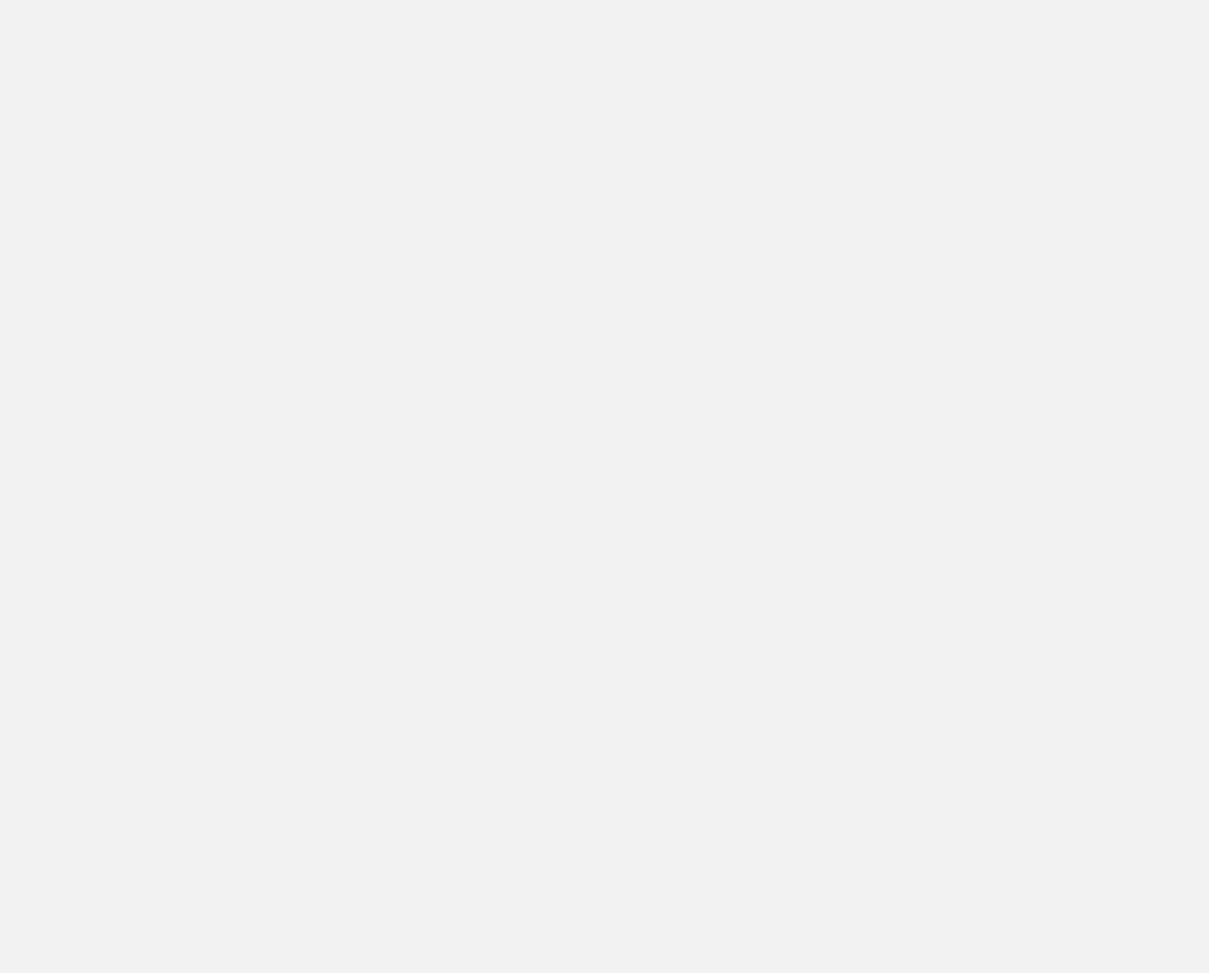
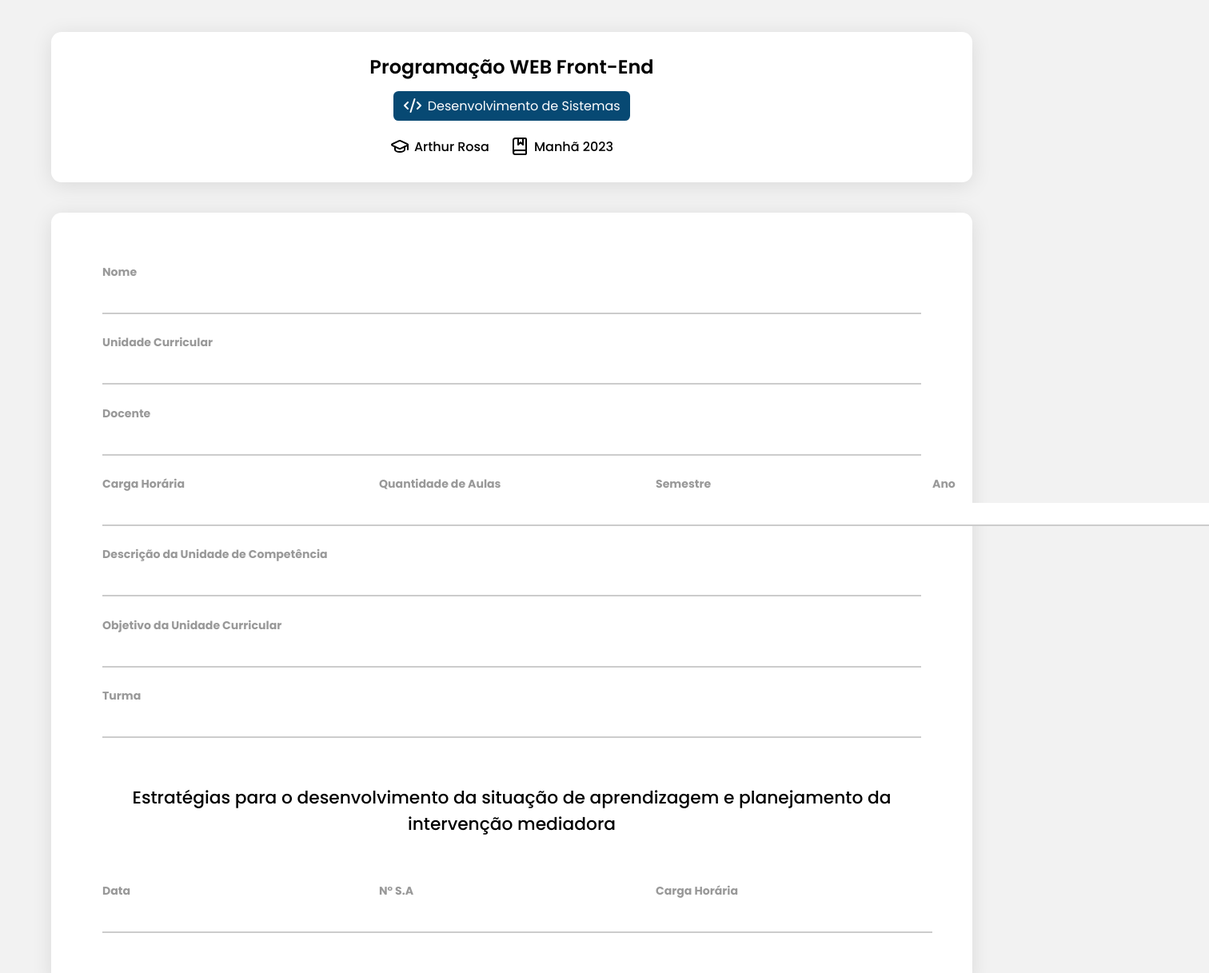
Before and after one commit to larissacoelho21/PlanneEdu-FrontEnd, a React (Vite) app in the folder PlanneEdu_Front/: page /addplans in a window 1280 px wide. Before the commit this address had no page. Shown: the part 108-1325 px from the top of the page at 80% size, 1512 px wide, since content can reach past the window. Before the commit the page ends 800 px from the top, so only its background shows below. Built offline with nearby package versions, Linux system fonts and the light colour scheme.

Commit message:
Início da construção da página referente a criação do plano de ensino

```diff
--- /dev/null
+++ b/PlanneEdu_Front/src/Components/Multiselect/Multiselect.module.css
@@ -0,0 +1,5 @@
+.wrapper{
+    background: red;
+    width: 100px;
+    height: 100px;
+}
--- /dev/null
+++ b/PlanneEdu_Front/src/Css/Teacher/AddPlans.css
@@ -0,0 +1,55 @@
+.card-info-disc, .form{
+    display: flex;
+    flex-direction: column;
+    gap: 1vw;
+    margin: 3% auto;
+    width: 90vw;
+    border-radius: 1vw;
+    background: #FFF;
+    box-shadow: 0 0.3vw 2vw rgba(0, 0, 0, 0.1);
+}
+
+.card-info-disc{
+    justify-content: center;
+    align-items: center;
+    padding: 2vw 0;
+}
+
+.card-info-disc h2{
+    font-weight: 600;
+}
+
+.form{
+    padding: 5vw 5vw;
+    gap: 2vw;
+}
+
+.form .inputt{
+    display: flex;
+    flex-direction: column;
+    gap: 1vw;
+}
+
+.form input{
+    border: none;
+    border-bottom: 2px solid rgba(0, 0, 0, 0.2);
+    font-size: 1.4vw;
+}
+
+.form label{
+    font-weight: 700;
+    font-size: 1.1vw;
+    color: rgba(0, 0, 0, 0.4);
+}
+
+.form h3{
+    font-size: 1.7vw;
+    font-weight: 500;
+    text-align: center;
+    margin: 2.5vw 0;
+}
+
+.row{
+    display: flex;
+    justify-content: space-between;
+}
--- /dev/null
+++ b/PlanneEdu_Front/src/Pages/Teacher/AddPlans.tsx
@@ -0,0 +1,95 @@
+import "../../Css/Teacher/AddPlans.css";
+import { SubNavbar } from "../../Components/SubNavbar/SubNavbar";
+import { CodeXml } from 'lucide-react';
+import { GraduationCap } from 'lucide-react';
+import { BookMarked } from 'lucide-react';
+
+export function AddPlans() {
+    return (
+        <main>
+            <SubNavbar />
+            <div className="card-info-disc">
+                <h2>Programação WEB Front-End</h2>
+
+                <div className="tag-course">
+                    <CodeXml />
+                    <p>Desenvolvimento de Sistemas</p>
+                </div>
+
+                <div className="Info">
+                    <div className="Teacher">
+                        <GraduationCap />
+                        <p>Arthur Rosa</p>
+                    </div>
+                    <div className="Class">
+                        <BookMarked />
+                        <p>Manhã 2023</p>
+                    </div>
+                </div>
+            </div>
+
+            <div className="form">
+                <div className="inputt">
+                    <label>Nome</label>
+                    <input type="text" name="name" id="name" />
+                </div>
+                <div className="inputt">
+                    <label>Unidade Curricular</label>
+                    <input type="text" name="uc" id="uc" />
+                </div>
+                <div className="inputt">
+                    <label>Docente</label>
+                    <input type="text" name="docent" id="docent" />
+                </div>
+                <div className="row">
+                    <div className="inputt">
+                        <label>Carga Horária</label>
+                        <input type="number" name="horas" id="horas" />
+                    </div>
+                    <div className="inputt">
+                        <label>Quantidade de Aulas</label>
+                        <input type="number" name="aulas" id="aulas" />
+                    </div>
+                    <div className="inputt">
+                        <label>Semestre</label>
+                        <input type="number" name="semestre" id="semestre" />
+                    </div>
+                    <div className="inputt">
+                        <label>Ano</label>
+                        <input type="number" name="ano" id="ano" />
+                    </div>
+                </div>
+                <div className="inputt">
+                    <label>Descrição da Unidade de Competência</label>
+                    <input type="text" name="desc-uc" id="desc-uc" />
+                </div>
+                <div className="inputt">
+                    <label>Objetivo da Unidade Curricular</label>
+                    <input type="text" name="obj-uc" id="obj-uc" />
+                </div>
+                <div className="inputt">
+                    <label>Turma</label>
+                    <input type="text" name="turma" id="turma" />
+                </div>
+
+                <h3>Estratégias para o desenvolvimento da situação de aprendizagem e planejamento da intervenção mediadora</h3>
+
+                <div className="row">
+                    <div className="inputt">
+                        <label>Data</label>
+                        <input type="number" name="horas" id="horas" />
+                    </div>
+                    <div className="inputt">
+                        <label>N° S.A</label>
+                        <input type="number" name="n-sa" id="n-sa" />
+                    </div>
+                    <div className="inputt">
+                        <label>Carga Horária</label>
+                        <input type="number" name="hrs" id="hrs" />
+                    </div>
+                </div>
+
+            </div>
+        </main>
+    )
+}
--- a/PlanneEdu_Front/src/Router.tsx
+++ b/PlanneEdu_Front/src/Router.tsx
@@ -8,6 +8,7 @@ import { ClassTeacher } from './Pages/Teacher/ClassTeacher';
 import { PlanEnsino } from './Pages/Teacher/PlanEnsino';
 import { ViewActivity } from './Pages/Teacher/ViewActivity';
 import { PlanEnsinoEspc } from "./Pages/Teacher/PlanEnsinoEspc";
+import { AddPlans } from './Pages/Teacher/AddPlans';
 
 //criando rotas e caminhos
 const Router: React.FC = () => {
@@ -23,6 +24,7 @@ const Router: React.FC = () => {
                     <Route path='/plansensino' element={<PlanEnsino />}></Route>
                     <Route path='/visualizaratvd' element={<ViewActivity/>}></Route>
                     <Route path='/plansensinoespc' element={<PlanEnsinoEspc />} />
+                    <Route path='/addplans' element={<AddPlans />} />
                 </Routes>
         </BrowserRouter>
 
```
Also changed, not shown: PlanneEdu_Front/src/Components/Multiselect/Multiselect.tsx (added).
